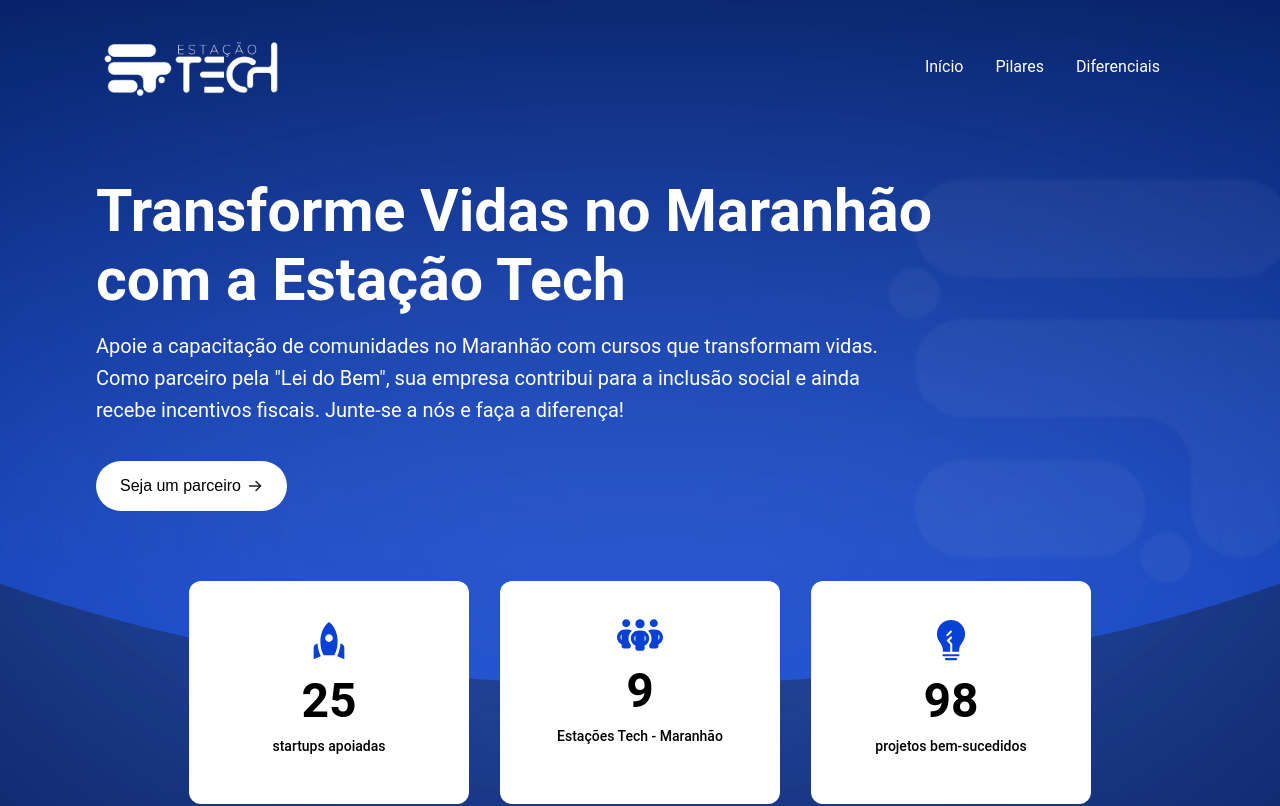
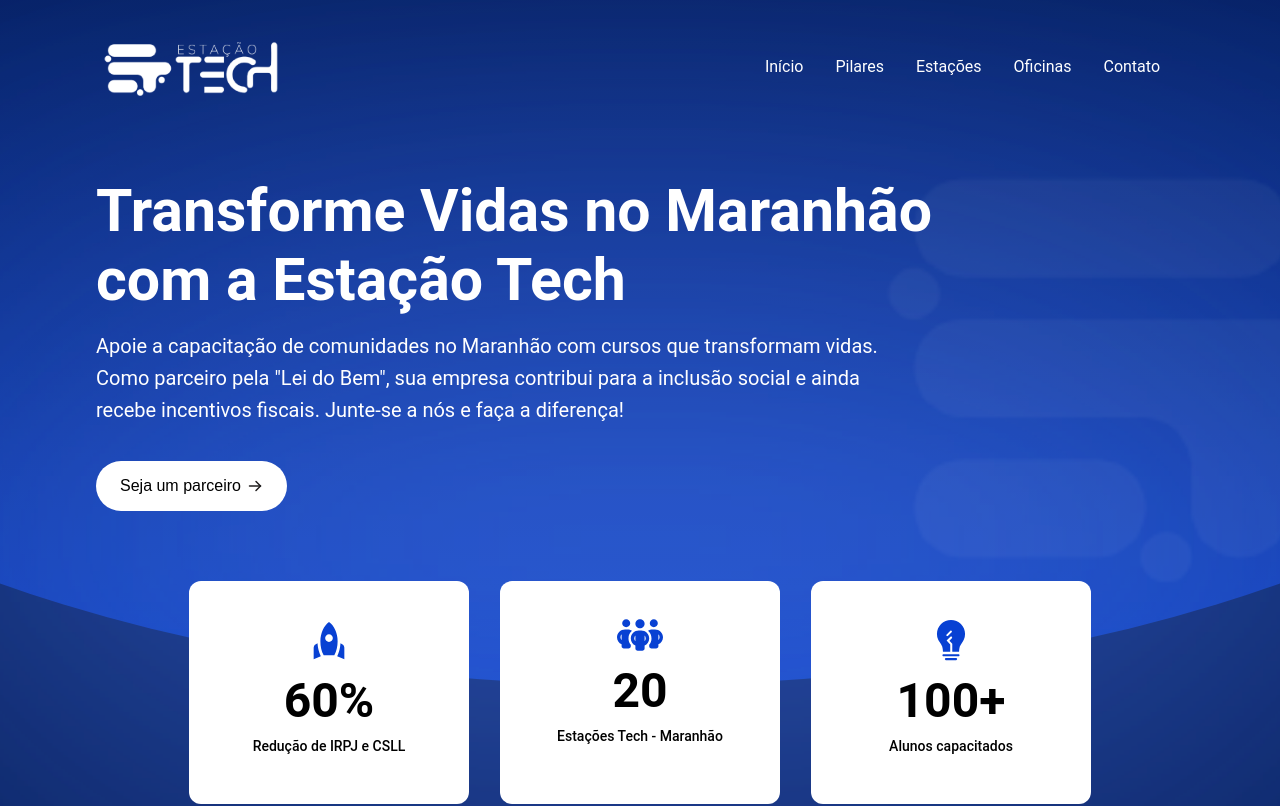
Before and after one commit to EmanuelJovito/hackadoido, a Next.js app: page / in a window 1280 px wide. Shown: the top 806 px of the page. Built offline with nearby package versions, Linux system fonts and the light colour scheme.

Commit message:
atualizando herosection

```diff
--- a/src/presentation/modules/HeroSection/HeroSection.tsx
+++ b/src/presentation/modules/HeroSection/HeroSection.tsx
@@ -21,7 +21,9 @@
           <S.Nav>
             <a href="">Início</a>
             <a href="">Pilares</a>
-            <a href="">Diferenciais</a>
+            <a href="">Estações</a>
+            <a href="">Oficinas</a>
+            <a href="">Contato</a>
           </S.Nav>
         </S.Header>
         <S.HeroSection>
@@ -38,18 +40,18 @@
           <S.CardContainer>
             <S.Card>
               <S.Icon src={Rocket} alt=""></S.Icon>
-              <S.Number>25</S.Number>
-              <S.ShortText>startups apoiadas</S.ShortText>
+              <S.Number>60%</S.Number>
+              <S.ShortText>Redução de IRPJ e CSLL</S.ShortText>
             </S.Card>
             <S.Card>
               <S.Icon src={IconPeople} alt=""></S.Icon>
-              <S.Number>9</S.Number>
+              <S.Number>20</S.Number>
               <S.ShortText>Estações Tech - Maranhão</S.ShortText>
             </S.Card>
             <S.Card>
               <S.Icon src={Clarity} alt=""></S.Icon>
-              <S.Number>98</S.Number>
-              <S.ShortText>projetos bem-sucedidos</S.ShortText>
+              <S.Number>100+</S.Number>
+              <S.ShortText>Alunos capacitados</S.ShortText>
             </S.Card>
           </S.CardContainer>
           <S.LawContainer>
```
